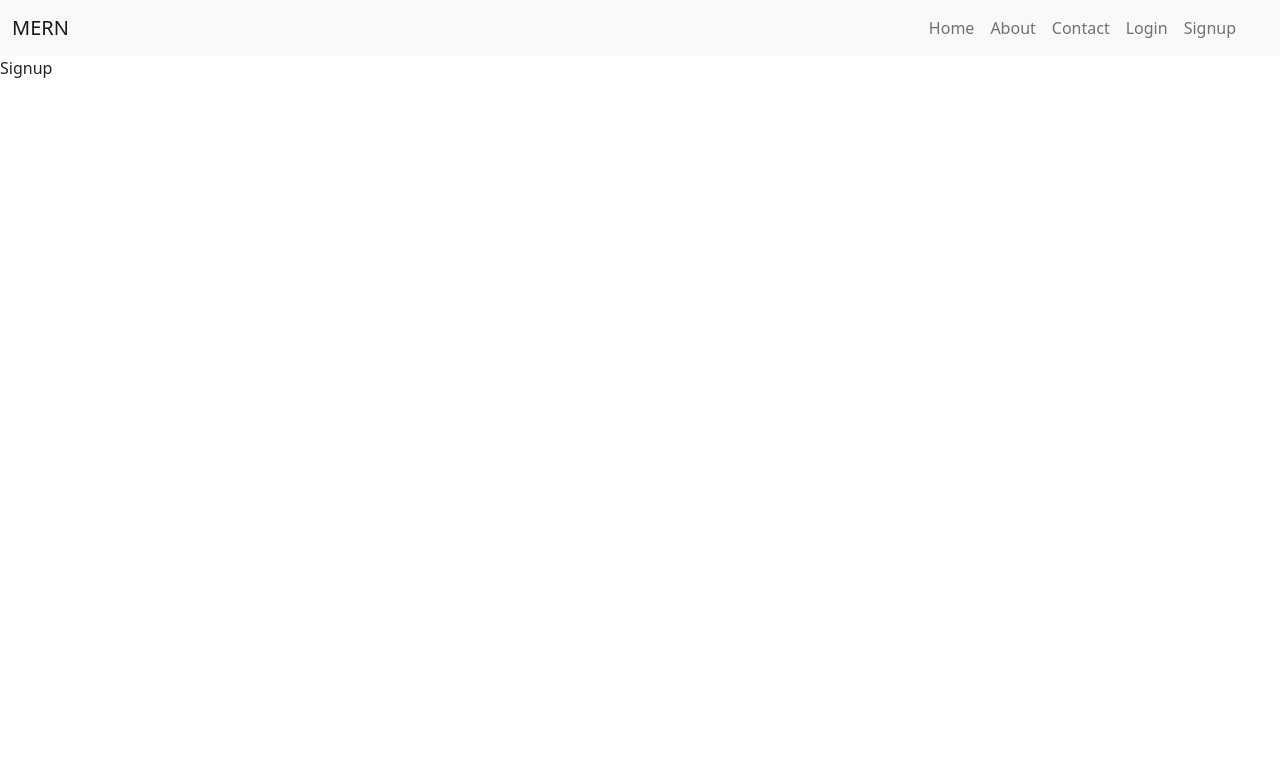
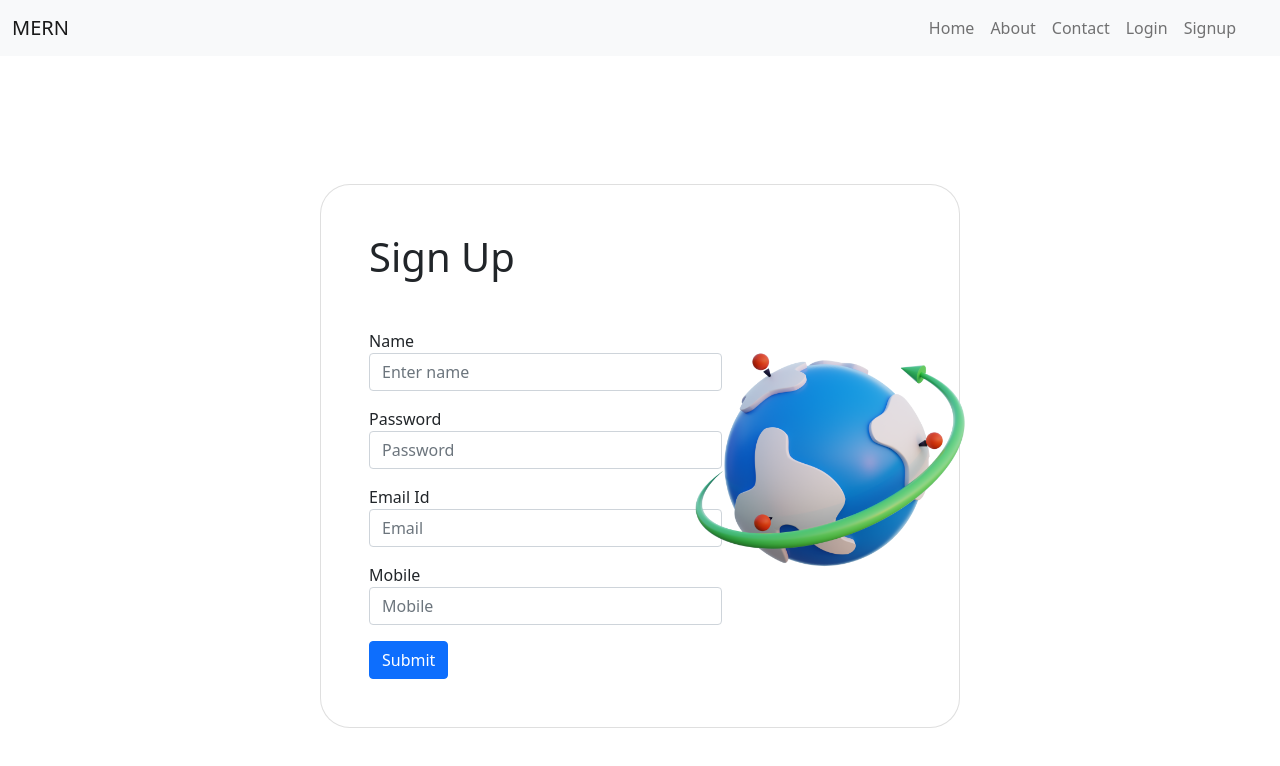
Before and after one commit to subhradwip01/mern-practice, a React (Create React App) app in the folder mern-client/: page /signup in a window 1280 px wide. Shown: the top 766 px of the page. Built offline with nearby package versions, Linux system fonts and the light colour scheme.

Commit message:
Login and signup created
Signed-off-by: subhradwip01 <subhradwip01@gmail.com>

```diff
--- a/mern-client/src/components/Login.jsx
+++ b/mern-client/src/components/Login.jsx
@@ -1,9 +1,51 @@
-import React from 'react'
+import React from "react";
+import "bootstrap/dist/css/bootstrap.css";
+import Saly10 from "../images/Saly-10.png"
 
 const Login = () => {
   return (
-    <div>Login</div>
-  )
-}
+    <div
+    className="d-flex justify-content-center align-items-center"
+    style={{ height: "100vh" }}
+  >
+    <div className="container w-50 card p-5" style={{"borderRadius":"30px"}}>
+    <div className="row">
+      <div className="col-8">
+        <h1 className="px-0 mb-5">Sign Up</h1>
+      <form className="justify-items-center">
+      <div class="form-group mt-3">
+        <label for="email">Email Id</label>
+        <input
+          type="email"
+          class="form-control"
+          id="email"
+          placeholder="Email"
+        />
+      </div>
+      <div class="form-group mt-3">
+        <label for="password">Password</label>
+        <input
+          type="password"
+          class="form-control"
+          id="c-password"
+          placeholder="Password"
+        />
+      </div>
 
-export default Login
+
+      <button type="submit" class="btn btn-primary mt-3">
+        Submit
+      </button>
+    </form>
+      </div>
+      <div className="col-4 d-flex justify-content-center align-items-center">
+          <img src={Saly10} alt="Logo" style={{"height":"300px","width":"300px"}}/>
+      </div>
+    </div>
+    </div>
+
+  </div>
+  );
+};
+
+export default Login;
--- a/mern-client/src/components/Signup.jsx
+++ b/mern-client/src/components/Signup.jsx
@@ -1,9 +1,67 @@
-import React from 'react'
-
+import React from "react";
+import "bootstrap/dist/css/bootstrap.css";
+import Saly44 from "../images/Saly-44.png"
 const Signup = () => {
   return (
-    <div>Signup</div>
-  )
-}
+    <div
+      className="d-flex justify-content-center align-items-center"
+      style={{ height: "100vh" }}
+    >
+      <div className="container w-50 card p-5" style={{"borderRadius":"30px"}}>
+      <div className="row">
+        <div className="col-8">
+          <h1 className="px-0 mb-5">Sign Up</h1>
+        <form className="justify-items-center">
+        <div class="form-group">
+          <label for="name">Name</label>
+          <input
+            type="text"
+            class="form-control"
+            id="name"
+            placeholder="Enter name"
+          />
+        </div>
+        <div class="form-group mt-3">
+          <label for="password">Password</label>
+          <input
+            type="password"
+            class="form-control"
+            id="c-password"
+            placeholder="Password"
+          />
+        </div>
+        <div class="form-group mt-3">
+          <label for="email">Email Id</label>
+          <input
+            type="email"
+            class="form-control"
+            id="email"
+            placeholder="Email"
+          />
+        </div>
+        <div class="form-group mt-3">
+          <label for="mobile">Mobile</label>
+          <input
+            type="tel"
+            class="form-control"
+            id="mobile"
+            placeholder="Mobile"
+            pattern="[0-9]{3}-[0-9]{2}-[0-9]{3}"
+          />
+        </div>
+        <button type="submit" class="btn btn-primary mt-3">
+          Submit
+        </button>
+      </form>
+        </div>
+        <div className="col-4 d-flex justify-content-center align-items-center">
+            <img src={Saly44} alt="Logo" style={{"height":"300px","width":"300px"}}/>
+        </div>
+      </div>
+      </div>
 
-export default Signup
+    </div>
+  );
+};
+
+export default Signup;
```
Also changed, not shown: mern-client/src/images/Saly-10.png (added), mern-client/src/images/Saly-44.png (added).
